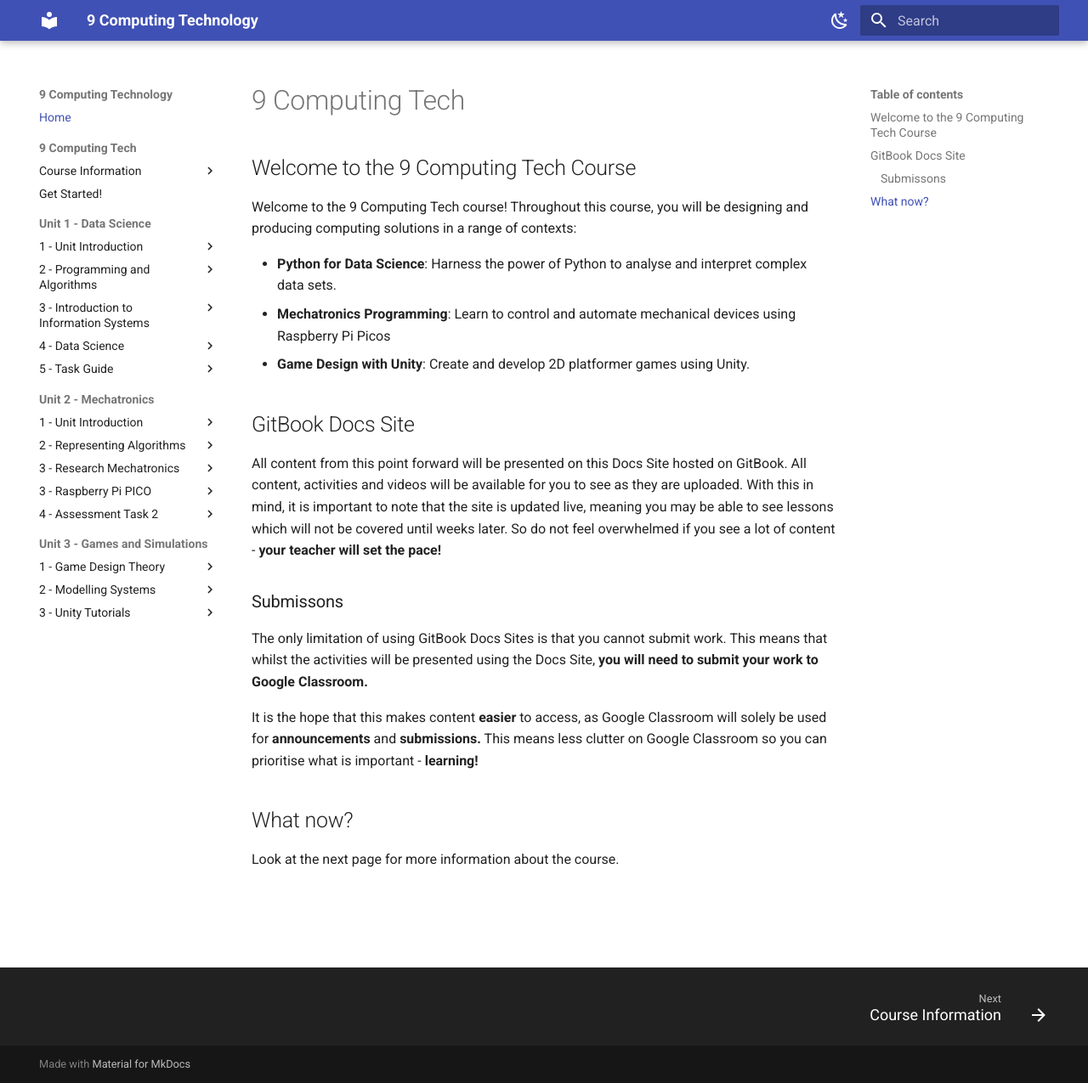
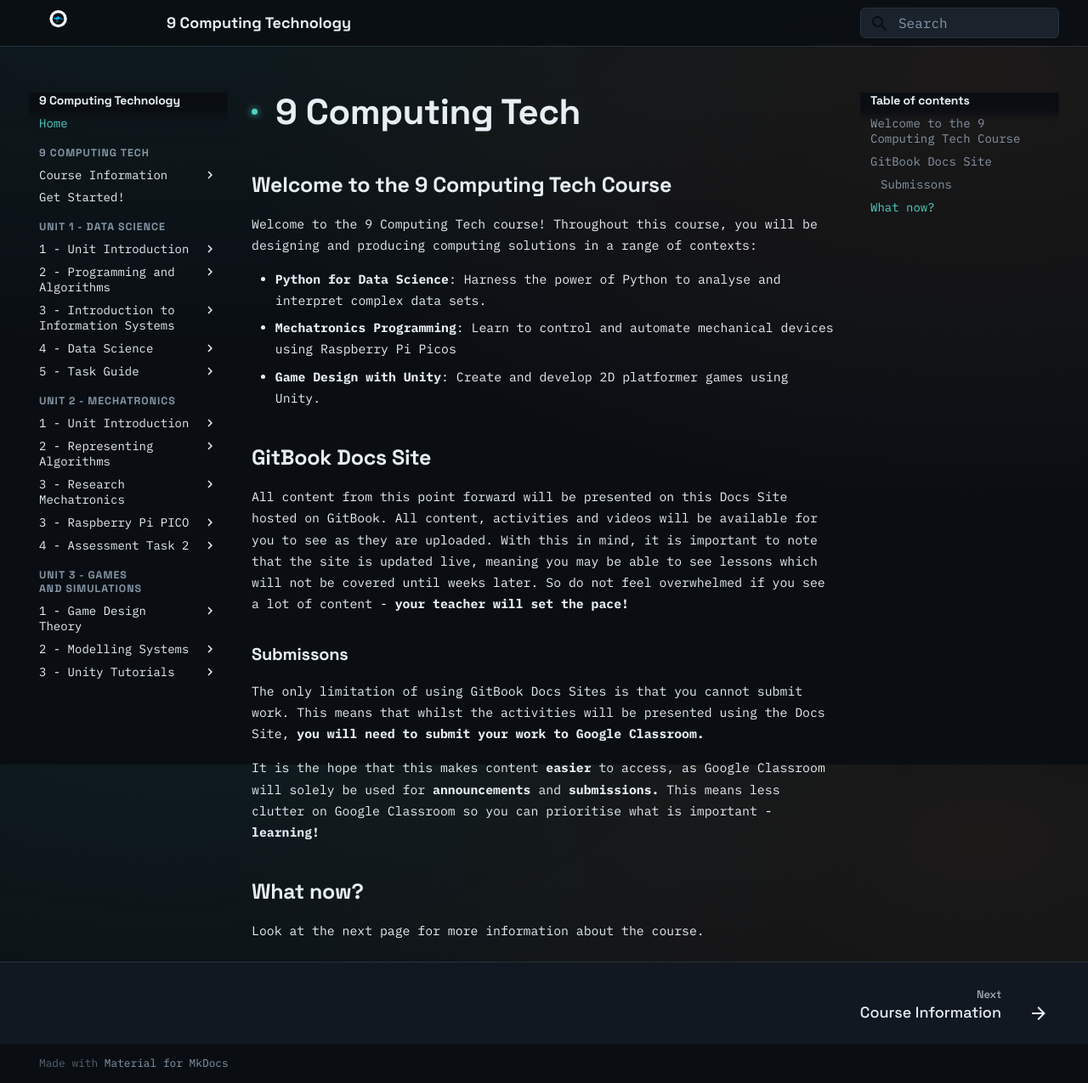
Before and after one commit to Vormamim/y9-computing-tech, an MkDocs documentation site: the page built from docs/index.md, in a window 1280 px wide and 1275 px high. Shown: the whole window at 85% size. Built offline with MkDocs 1.6.1 and Material for MkDocs 9.7.7, drawn with Linux system fonts in a browser that asks for light colours.

Commit message:
Apply Vormamim house style to the course site
Dark-only theme mapped from the house colour tokens, Space Grotesk
headings, IBM Plex Mono body, house-style buttons, panels, tables and
admonitions, and the Vormamim logo.

Co-Authored-By: Claude Opus 5.5 <noreply@anthropic.com>

```diff
--- /dev/null
+++ b/docs/assets/house-style.css
@@ -0,0 +1,177 @@
+/* ============================================================
+   Vormamim house style, mapped onto MkDocs Material.
+   Tokens are copied verbatim from the house style; everything
+   below them only points Material's variables at those tokens.
+   ============================================================ */
+:root {
+  --bg:#0A0E13; --panel:#121821; --panel-alt:#1A222C; --border:#26323D;
+  --text:#E7EEF4; --text-dim:#8496A6; --text-faint:#54636F;
+  --net:#4FD1C5; --net-dim:#1E4A47; --host:#F2A65A; --host-dim:#4A331B;
+  --danger:#E4626F; --danger-dim:#4A2027; --blue:#5B9BF2; --blue-dim:#1E3350;
+  --violet:#B98CF2; --violet-dim:#332048; --green:#8FD17A; --green-dim:#294222;
+  --mono:'IBM Plex Mono', ui-monospace, monospace; --display:'Space Grotesk', sans-serif;
+}
+
+/* --- Material colour variables -> house tokens ------------------ */
+[data-md-color-scheme="slate"] {
+  --md-hue: 210;
+  --md-default-bg-color: var(--bg);
+  --md-default-fg-color: var(--text);
+  --md-default-fg-color--light: var(--text-dim);
+  --md-default-fg-color--lighter: var(--text-faint);
+  --md-default-fg-color--lightest: var(--border);
+  --md-typeset-color: var(--text);
+  --md-typeset-a-color: var(--net);
+
+  --md-primary-fg-color: var(--net);
+  --md-primary-fg-color--light: var(--net);
+  --md-primary-fg-color--dark: var(--net-dim);
+  --md-primary-bg-color: var(--bg);
+  --md-primary-bg-color--light: var(--text-dim);
+  --md-accent-fg-color: var(--host);
+  --md-accent-fg-color--transparent: rgba(242,166,90,0.1);
+
+  --md-code-bg-color: var(--panel);
+  --md-code-fg-color: var(--text);
+  --md-code-hl-keyword-color: var(--violet);
+  --md-code-hl-function-color: var(--net);
+  --md-code-hl-string-color: var(--host);
+  --md-code-hl-number-color: var(--green);
+  --md-code-hl-constant-color: var(--blue);
+  --md-code-hl-comment-color: var(--text-faint);
+  --md-code-hl-name-color: var(--text);
+  --md-code-hl-operator-color: var(--text-dim);
+  --md-code-hl-punctuation-color: var(--text-dim);
+  --md-code-hl-variable-color: var(--text);
+
+  --md-typeset-mark-color: var(--host-dim);
+  --md-typeset-table-color: var(--border);
+  --md-footer-bg-color: var(--panel);
+  --md-footer-bg-color--dark: var(--bg);
+  --md-footer-fg-color: var(--text);
+  --md-footer-fg-color--light: var(--text-dim);
+  --md-footer-fg-color--lighter: var(--text-faint);
+}
+
+body {
+  background:
+    radial-gradient(ellipse 900px 500px at 15% -10%, rgba(79,209,197,0.08), transparent),
+    radial-gradient(ellipse 900px 500px at 90% 10%, rgba(242,166,90,0.08), transparent),
+    var(--bg);
+  background-attachment: fixed;
+}
+.md-main, .md-container { background: transparent; }
+
+/* --- Header: translucent bar like the house navbar ---------------- */
+.md-header {
+  background: rgba(10,14,19,.88);
+  backdrop-filter: blur(10px);
+  border-bottom: 1px solid var(--border);
+  color: var(--text);
+  box-shadow: none;
+}
+.md-header__title { font-family: var(--display); font-weight: 700; }
+.md-header__button.md-logo img, .md-header__button.md-logo svg { height: 1.5rem; width: auto; }
+.md-tabs { background: var(--panel); border-bottom: 1px solid var(--border); }
+.md-search__form { background: var(--panel-alt); border: 1px solid var(--border); border-radius: 6px; }
+
+/* --- Type ------------------------------------------------------- */
+.md-typeset { font-size: .74rem; line-height: 1.7; }
+.md-typeset h1, .md-typeset h2, .md-typeset h3, .md-typeset h4,
+.md-nav__title, .md-nav__item--section > .md-nav__link {
+  font-family: var(--display);
+  font-weight: 700;
+  color: var(--text);
+  letter-spacing: -0.01em;
+  text-wrap: balance;
+}
+.md-typeset h1 { font-size: clamp(1.6rem, 4vw, 2.1rem); margin-bottom: .6em; }
+.md-typeset h2 { font-size: 1.25rem; }
+.md-typeset h3 { font-size: 1rem; }
+
+/* Eyebrow dot before each page title, as on house headers */
+.md-typeset h1::before {
+  content: ""; display: inline-block; width: 7px; height: 7px; border-radius: 50%;
+  background: var(--net); box-shadow: 0 0 8px var(--net);
+  vertical-align: middle; margin: 0 .5em .2em 0;
+}
+
+/* --- Sidebar ---------------------------------------------------- */
+.md-nav__item--section > .md-nav__link {
+  font-size: .62rem; text-transform: uppercase; letter-spacing: 0.08em; color: var(--text-dim);
+}
+.md-nav__link--active, .md-nav__link:focus, .md-nav__link:hover { color: var(--net); }
+
+/* --- Buttons: .md-button -> house .btn -------------------------- */
+.md-typeset .md-button {
+  background: var(--net-dim); border: 1px solid var(--net); color: var(--net);
+  font-family: var(--display); font-weight: 700; font-size: .66rem;
+  padding: .45em 1.1em; border-radius: 6px; margin: .2em .2em .2em 0;
+}
+.md-typeset .md-button:hover, .md-typeset .md-button:focus {
+  background: var(--net); border-color: var(--net); color: var(--bg);
+}
+
+/* --- Code: house panel ------------------------------------------ */
+.md-typeset pre > code, .md-typeset code {
+  border: 1px solid var(--border); border-radius: 8px;
+}
+.md-typeset :not(pre) > code { border-radius: 4px; padding: .1em .35em; }
+.md-typeset .highlight span.filename {
+  background: var(--panel-alt); border: 1px solid var(--border); border-bottom: none;
+  font-family: var(--mono); font-weight: 400; color: var(--text-dim);
+}
+
+/* --- Admonitions: house panels with token accents ---------------- */
+.md-typeset .admonition, .md-typeset details {
+  background: var(--panel); border: 1px solid var(--border); border-left-width: 3px;
+  border-radius: 10px; box-shadow: none; font-size: .72rem;
+}
+.md-typeset .admonition-title, .md-typeset summary {
+  font-family: var(--display); font-weight: 700; background: transparent !important;
+}
+.md-typeset .admonition.admonition, .md-typeset details.note, .md-typeset details[class] { border-color: var(--border); }
+.md-typeset .admonition.note, .md-typeset details.note { border-left-color: var(--net); }
+.md-typeset .admonition.info { border-left-color: var(--blue); }
+.md-typeset .admonition.success { border-left-color: var(--green); }
+.md-typeset .admonition.warning, .md-typeset .admonition.tip { border-left-color: var(--host); }
+.md-typeset .admonition.danger { border-left-color: var(--danger); }
+.md-typeset .note > .admonition-title::before, .md-typeset details.note > summary::before { background-color: var(--net); }
+.md-typeset .info > .admonition-title::before { background-color: var(--blue); }
+.md-typeset .success > .admonition-title::before { background-color: var(--green); }
+.md-typeset .warning > .admonition-title::before, .md-typeset .tip > .admonition-title::before { background-color: var(--host); }
+.md-typeset .danger > .admonition-title::before { background-color: var(--danger); }
+.md-typeset details > summary::after { background-color: var(--text-dim); }
+
+/* --- Tables: house table.data ----------------------------------- */
+.md-typeset table:not([class]) {
+  background: var(--panel); border: 1px solid var(--border); border-radius: 10px; font-size: .68rem;
+}
+.md-typeset table:not([class]) th {
+  font-family: var(--display); font-size: .56rem; text-transform: uppercase; letter-spacing: 0.06em;
+  color: var(--text-dim); background: var(--panel-alt); border-bottom: 1px solid var(--border);
+}
+.md-typeset table:not([class]) td { border-top: 1px solid var(--border); }
+
+/* --- Tabs ------------------------------------------------------- */
+.md-typeset .tabbed-labels > label { font-family: var(--display); font-weight: 700; }
+
+/* --- Highlights: GitBook colours remapped onto house dim/bright pairs
+   (the inline styles came from GitBook and were built for a light page) */
+.md-typeset mark { background: var(--host-dim) !important; color: var(--host) !important; border-radius: 3px; padding: 0 .2em; }
+.md-typeset mark[style*="red"], .md-typeset mark[style*="#fecaca"] { background: var(--danger-dim) !important; color: var(--danger) !important; }
+.md-typeset mark[style*="green"], .md-typeset mark[style*="#bbf7d0"] { background: var(--green-dim) !important; color: var(--green) !important; }
+.md-typeset mark[style*="blue"], .md-typeset mark[style*="#bfdbfe"] { background: var(--blue-dim) !important; color: var(--blue) !important; }
+.md-typeset mark[style*="purple"] { background: var(--violet-dim) !important; color: var(--violet) !important; }
+
+/* --- Images: GitBook screenshots sit on a panel ------------------- */
+.md-typeset figure img, .md-typeset p > img { border: 1px solid var(--border); border-radius: 8px; }
+.md-typeset figcaption { color: var(--text-dim); font-size: .62rem; }
+
+/* --- Stepper (from extra.css) in house colours -------------------- */
+.gb-step { border-left-color: var(--border); }
+.gb-step-num { background: var(--net-dim); color: var(--net); border: 1px solid var(--net); font-family: var(--display); }
+
+/* --- Footer ----------------------------------------------------- */
+.md-footer { border-top: 1px solid var(--border); position: relative; z-index: 4; }
+.md-footer__title, .md-footer__direction { font-family: var(--display); }
--- a/mkdocs.yml
+++ b/mkdocs.yml
@@ -13,18 +13,21 @@ theme:
     - search.highlight
     - content.code.copy
     - content.code.annotate
+  # Vormamim house style: dark only, colours set in assets/house-style.css
   palette:
-    - media: "(prefers-color-scheme: light)"
-      scheme: default
-      primary: indigo
-      toggle: {icon: material/weather-night, name: Dark mode}
-    - media: "(prefers-color-scheme: dark)"
-      scheme: slate
-      primary: indigo
-      toggle: {icon: material/weather-sunny, name: Light mode}
+    scheme: slate
+    primary: custom
+    accent: custom
+  font:
+    text: IBM Plex Mono
+    code: IBM Plex Mono
+  logo: assets/logo.svg
+  favicon: assets/logo.svg
 
 extra_css:
+  - https://fonts.googleapis.com/css2?family=Space+Grotesk:wght@500;600;700&display=swap
   - assets/extra.css
+  - assets/house-style.css
 
 markdown_extensions:
   - admonition
```
Also changed, not shown: README.md (+3 -1 lines), docs/assets/logo.svg (added).
